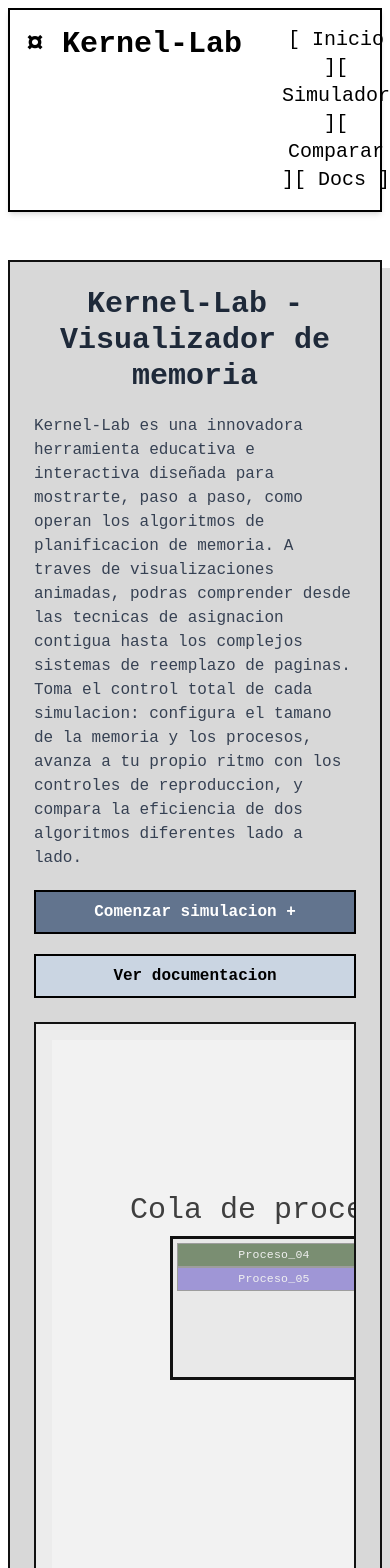
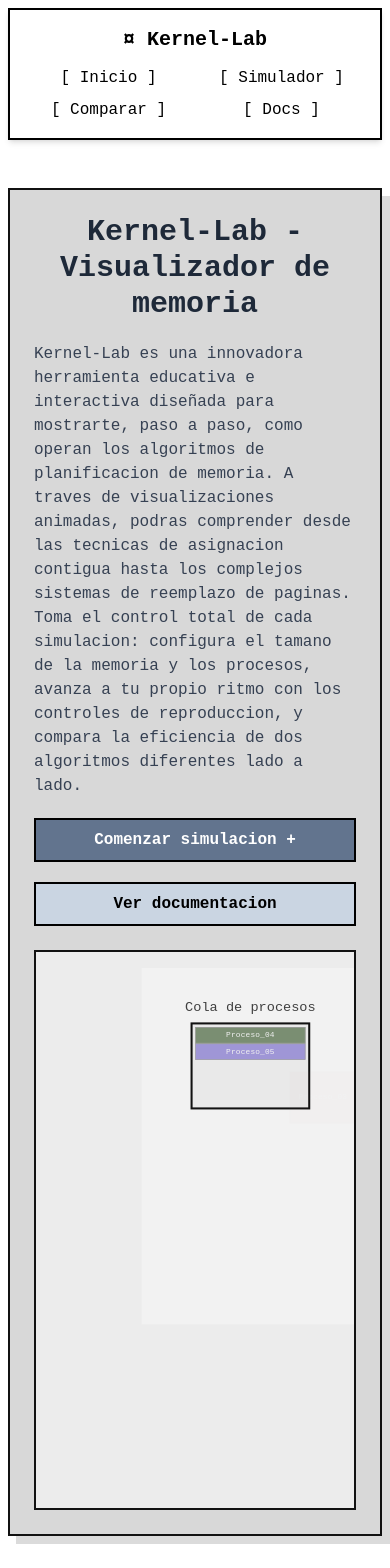
Before and after one commit to Cutro2K/KernelLab, a React (Vite) app: page / in a window 390 px wide. Shown: the top 1568 px of the page. Built offline with nearby package versions, Linux system fonts and the light colour scheme.

Commit message:
cambios para mobile

```diff
--- a/src/App.tsx
+++ b/src/App.tsx
@@ -9,13 +9,13 @@ function App() {
   return (
     <Router>
       {/* Barra de navegación base (usando un poco de Tailwind) */}
-      <nav className="flex flex-row @container border-2 mx-2 my-2 p-4 gap-6 shadow-md font-inconsolata">
-        <div className="font-bold max-w-full @[1000px]:absolute min-w-fit text-3xl mr-4">&curren; Kernel-Lab</div>
-        <div className="w-full text-center">
-          <Link to="/" className="hover:font-bold text-xl">[ Inicio ]</Link>
-          <Link to="/simulator" className="hover:font-bold text-xl">[ Simulador ]</Link>
-          <Link to="/comparison" className="hover:font-bold text-xl">[ Comparar ]</Link>
-          <Link to="/about" className="hover:font-bold text-xl">[ Docs ]</Link>
+      <nav className="mx-2 my-2 flex flex-col gap-3 border-2 p-4 shadow-md font-inconsolata min-[900px]:relative min-[900px]:flex-row min-[900px]:items-center min-[900px]:gap-6">
+        <div className="mr-0 min-w-fit text-center text-2xl font-bold max-[420px]:text-xl min-[900px]:mr-4 min-[900px]:text-3xl">&curren; Kernel-Lab</div>
+        <div className="grid w-full grid-cols-2 gap-2 text-center min-[900px]:flex min-[900px]:justify-center min-[900px]:gap-5">
+          <Link to="/" className="text-base hover:font-bold min-[900px]:text-xl">[ Inicio ]</Link>
+          <Link to="/simulator" className="text-base hover:font-bold min-[900px]:text-xl">[ Simulador ]</Link>
+          <Link to="/comparison" className="text-base hover:font-bold min-[900px]:text-xl">[ Comparar ]</Link>
+          <Link to="/about" className="text-base hover:font-bold min-[900px]:text-xl">[ Docs ]</Link>
         </div>
       </nav>
 
--- a/src/algorithms/allocation/bestFit.ts
+++ b/src/algorithms/allocation/bestFit.ts
@@ -36,9 +36,12 @@ export function bestFitCon(processes: Process[], memoryState: MemoryBlock[], _pa
 
     while (pending.length > 0 || hasRunningProcesses(state)) {
         let didRelease = false;
+        const releasedProcessNames: string[] = [];
+        let allocatedProcessName: string | null = null;
 
         for (const block of state) {
             if (!block.isFree && block.process && step >= block.process.arrivalTime + block.process.duration) {
+                releasedProcessNames.push(block.process.name);
                 block.isFree = true;
                 block.process = null;
                 didRelease = true;
@@ -87,6 +90,7 @@ export function bestFitCon(processes: Process[], memoryState: MemoryBlock[], _pa
                     ...selectedProcess,
                     arrivalTime: step,
                 };
+                allocatedProcessName = selectedProcess.name;
 
                 targetBlock.isFree = false;
                 targetBlock.process = allocatedProcess;
@@ -114,11 +118,26 @@ export function bestFitCon(processes: Process[], memoryState: MemoryBlock[], _pa
             .filter((process) => process.arrivalTime <= step)
             .map((process) => ({ ...process }));
 
+        const descriptionParts: string[] = [];
+        if (releasedProcessNames.length > 0) {
+            descriptionParts.push(`Liberados: ${releasedProcessNames.join(', ')}.`);
+        }
+        if (allocatedProcessName) {
+            descriptionParts.push(`Asignacion (Best Fit): ${allocatedProcessName} en el bloque mas ajustado.`);
+        }
+        if (!allocatedProcessName && waitingQueue.length > 0) {
+            descriptionParts.push(`En espera: ${waitingQueue.map((process) => process.name).join(', ')}.`);
+        }
+        if (descriptionParts.length === 0) {
+            descriptionParts.push('Estado: procesos en ejecucion.');
+        }
+
         steps.push({
             stepNumber: step,
             memoryState: cloneMemoryState(state),
             processQueue: waitingQueue,
             stats: buildStepStats(state, _params.totalMemory),
+            description: descriptionParts.join(' '),
         });
 
         const hasFutureArrivals = pending.some((process) => process.arrivalTime > step);
@@ -127,6 +146,7 @@ export function bestFitCon(processes: Process[], memoryState: MemoryBlock[], _pa
             .some((process) => state.some((block) => block.isFree && block.size >= process.size));
 
         if (!hasRunningProcesses(state) && !hasFutureArrivals && !hasAnyFitNow && pending.length > 0) {
+            steps[steps.length - 1].description = 'Bloqueo: quedan procesos en cola y no hay bloque contiguo suficiente.';
             break;
         }
 
--- a/src/algorithms/allocation/firstFit.ts
+++ b/src/algorithms/allocation/firstFit.ts
@@ -36,9 +36,12 @@ export function firstFitCon(processes: Process[], memoryState: MemoryBlock[], _p
 
     while (pending.length > 0 || hasRunningProcesses(state)) {
         let didRelease = false;
+        const releasedProcessNames: string[] = [];
+        let allocatedProcessName: string | null = null;
 
         for (const block of state) {
             if (!block.isFree && block.process && step >= block.process.arrivalTime + block.process.duration) {
+                releasedProcessNames.push(block.process.name);
                 block.isFree = true;
                 block.process = null;
                 didRelease = true;
@@ -74,6 +77,7 @@ export function firstFitCon(processes: Process[], memoryState: MemoryBlock[], _p
                     ...selectedProcess,
                     arrivalTime: step,
                 };
+                allocatedProcessName = selectedProcess.name;
 
                 targetBlock.isFree = false;
                 targetBlock.process = allocatedProcess;
@@ -101,11 +105,26 @@ export function firstFitCon(processes: Process[], memoryState: MemoryBlock[], _p
             .filter((process) => process.arrivalTime <= step)
             .map((process) => ({ ...process }));
 
+        const descriptionParts: string[] = [];
+        if (releasedProcessNames.length > 0) {
+            descriptionParts.push(`Liberados: ${releasedProcessNames.join(', ')}.`);
+        }
+        if (allocatedProcessName) {
+            descriptionParts.push(`Asignacion (First Fit): ${allocatedProcessName} en el primer bloque compatible.`);
+        }
+        if (!allocatedProcessName && waitingQueue.length > 0) {
+            descriptionParts.push(`En espera: ${waitingQueue.map((process) => process.name).join(', ')}.`);
+        }
+        if (descriptionParts.length === 0) {
+            descriptionParts.push('Estado: procesos en ejecucion.');
+        }
+
         steps.push({
             stepNumber: step,
             memoryState: cloneMemoryState(state),
             processQueue: waitingQueue,
             stats: buildStepStats(state, _params.totalMemory),
+            description: descriptionParts.join(' '),
         });
 
         const hasFutureArrivals = pending.some((process) => process.arrivalTime > step);
@@ -114,6 +133,7 @@ export function firstFitCon(processes: Process[], memoryState: MemoryBlock[], _p
             .some((process) => state.some((block) => block.isFree && block.size >= process.size));
 
         if (!hasRunningProcesses(state) && !hasFutureArrivals && !hasAnyFitNow && pending.length > 0) {
+            steps[steps.length - 1].description = 'Bloqueo: quedan procesos en cola y no hay bloque contiguo suficiente.';
             break;
         }
 
--- a/src/algorithms/allocation/nextFit.ts
+++ b/src/algorithms/allocation/nextFit.ts
@@ -37,9 +37,12 @@ export function nextFitCon(processes: Process[], memoryState: MemoryBlock[], _pa
 
 	while (pending.length > 0 || hasRunningProcesses(state)) {
 		let didRelease = false;
+		const releasedProcessNames: string[] = [];
+		let allocatedProcessName: string | null = null;
 
 		for (const block of state) {
 			if (!block.isFree && block.process && step >= block.process.arrivalTime + block.process.duration) {
+				releasedProcessNames.push(block.process.name);
 				block.isFree = true;
 				block.process = null;
 				didRelease = true;
@@ -89,6 +92,7 @@ export function nextFitCon(processes: Process[], memoryState: MemoryBlock[], _pa
 					...selectedProcess,
 					arrivalTime: step,
 				};
+				allocatedProcessName = selectedProcess.name;
 
 				targetBlock.isFree = false;
 				targetBlock.process = allocatedProcess;
@@ -119,11 +123,26 @@ export function nextFitCon(processes: Process[], memoryState: MemoryBlock[], _pa
 			.filter((process) => process.arrivalTime <= step)
 			.map((process) => ({ ...process }));
 
+		const descriptionParts: string[] = [];
+		if (releasedProcessNames.length > 0) {
+			descriptionParts.push(`Liberados: ${releasedProcessNames.join(', ')}.`);
+		}
+		if (allocatedProcessName) {
+			descriptionParts.push(`Asignacion (Next Fit): ${allocatedProcessName} desde el ultimo puntero de busqueda.`);
+		}
+		if (!allocatedProcessName && waitingQueue.length > 0) {
+			descriptionParts.push(`En espera: ${waitingQueue.map((process) => process.name).join(', ')}.`);
+		}
+		if (descriptionParts.length === 0) {
+			descriptionParts.push('Estado: procesos en ejecucion.');
+		}
+
 		steps.push({
 			stepNumber: step,
 			memoryState: cloneMemoryState(state),
 			processQueue: waitingQueue,
 			stats: buildStepStats(state, _params.totalMemory),
+			description: descriptionParts.join(' '),
 		});
 
 		const hasFutureArrivals = pending.some((process) => process.arrivalTime > step);
@@ -132,6 +151,7 @@ export function nextFitCon(processes: Process[], memoryState: MemoryBlock[], _pa
 			.some((process) => state.some((block) => block.isFree && block.size >= process.size));
 
 		if (!hasRunningProcesses(state) && !hasFutureArrivals && !hasAnyFitNow && pending.length > 0) {
+			steps[steps.length - 1].description = 'Bloqueo: quedan procesos en cola y no hay bloque contiguo suficiente.';
 			break;
 		}
 
--- a/src/algorithms/allocation/worstFit.ts
+++ b/src/algorithms/allocation/worstFit.ts
@@ -36,9 +36,12 @@ export function worstFitCon(processes: Process[], memoryState: MemoryBlock[], _p
 
 	while (pending.length > 0 || hasRunningProcesses(state)) {
 		let didRelease = false;
+		const releasedProcessNames: string[] = [];
+		let allocatedProcessName: string | null = null;
 
 		for (const block of state) {
 			if (!block.isFree && block.process && step >= block.process.arrivalTime + block.process.duration) {
+				releasedProcessNames.push(block.process.name);
 				block.isFree = true;
 				block.process = null;
 				didRelease = true;
@@ -86,6 +89,7 @@ export function worstFitCon(processes: Process[], memoryState: MemoryBlock[], _p
 					...selectedProcess,
 					arrivalTime: step,
 				};
+				allocatedProcessName = selectedProcess.name;
 
 				targetBlock.isFree = false;
 				targetBlock.process = allocatedProcess;
@@ -113,11 +117,26 @@ export function worstFitCon(processes: Process[], memoryState: MemoryBlock[], _p
 			.filter((process) => process.arrivalTime <= step)
 			.map((process) => ({ ...process }));
 
+		const descriptionParts: string[] = [];
+		if (releasedProcessNames.length > 0) {
+			descriptionParts.push(`Liberados: ${releasedProcessNames.join(', ')}.`);
+		}
+		if (allocatedProcessName) {
+			descriptionParts.push(`Asignacion (Worst Fit): ${allocatedProcessName} en el bloque libre mas grande.`);
+		}
+		if (!allocatedProcessName && waitingQueue.length > 0) {
+			descriptionParts.push(`En espera: ${waitingQueue.map((process) => process.name).join(', ')}.`);
+		}
+		if (descriptionParts.length === 0) {
+			descriptionParts.push('Estado: procesos en ejecucion.');
+		}
+
 		steps.push({
 			stepNumber: step,
 			memoryState: cloneMemoryState(state),
 			processQueue: waitingQueue,
 			stats: buildStepStats(state, _params.totalMemory),
+			description: descriptionParts.join(' '),
 		});
 
 		const hasFutureArrivals = pending.some((process) => process.arrivalTime > step);
@@ -126,6 +145,7 @@ export function worstFitCon(processes: Process[], memoryState: MemoryBlock[], _p
 			.some((process) => state.some((block) => block.isFree && block.size >= process.size));
 
 		if (!hasRunningProcesses(state) && !hasFutureArrivals && !hasAnyFitNow && pending.length > 0) {
+			steps[steps.length - 1].description = 'Bloqueo: quedan procesos en cola y no hay bloque contiguo suficiente.';
 			break;
 		}
 
--- a/src/algorithms/segmentation/segmentation.ts
+++ b/src/algorithms/segmentation/segmentation.ts
@@ -148,6 +148,10 @@ export function segmentationSimulation(processes: Process[], memoryState: Memory
 	let step = 0;
 
 	while (true) {
+		const releasedProcessNames: string[] = [];
+		const loadedSegmentNames: string[] = [];
+		const startedProcessNames: string[] = [];
+
 		let didRelease = false;
 		for (const runtime of processRuntime.values()) {
 			if (runtime.completed || runtime.startedAt === null) {
@@ -172,6 +176,7 @@ export function segmentationSimulation(processes: Process[], memoryState: Memory
 
 			runtime.completed = true;
 			runtime.startedAt = null;
+			releasedProcessNames.push(runtime.process.name);
 		}
 
 		if (didRelease) {
@@ -205,6 +210,7 @@ export function segmentationSimulation(processes: Process[], memoryState: Memory
 			const targetBlock = state[freeBlockIndex];
 			targetBlock.isFree = false;
 			targetBlock.process = toProcess(segment, step);
+			loadedSegmentNames.push(`${segment.parentProcessName}-${segment.segmentType}`);
 
 			if (targetBlock.size > segment.size) {
 				const remainingSize = targetBlock.size - segment.size;
@@ -239,6 +245,7 @@ export function segmentationSimulation(processes: Process[], memoryState: Memory
 
 			if (runtime.loadedSegments === runtime.totalSegments) {
 				runtime.startedAt = step;
+				startedProcessNames.push(runtime.process.name);
 			}
 		}
 
@@ -246,11 +253,29 @@ export function segmentationSimulation(processes: Process[], memoryState: Memory
 			.filter((runtime) => !runtime.completed && runtime.startedAt === null && step >= runtime.process.arrivalTime)
 			.map((runtime) => ({ ...runtime.process }));
 
+		const descriptionParts: string[] = [];
+		if (releasedProcessNames.length > 0) {
+			descriptionParts.push(`Liberados: ${releasedProcessNames.join(', ')}.`);
+		}
+		if (loadedSegmentNames.length > 0) {
+			descriptionParts.push(`Cargados (${strategy}): ${loadedSegmentNames.join(', ')}.`);
+		}
+		if (startedProcessNames.length > 0) {
+			descriptionParts.push(`En ejecucion: ${startedProcessNames.join(', ')}.`);
+		}
+		if (waitingParents.length > 0 && loadedSegmentNames.length === 0) {
+			descriptionParts.push(`En espera: ${waitingParents.map((process) => process.name).join(', ')}.`);
+		}
+		if (descriptionParts.length === 0) {
+			descriptionParts.push('Estado: segmentacion en ejecucion.');
+		}
+
 		steps.push({
 			stepNumber: step,
 			memoryState: cloneMemoryState(state),
 			processQueue: waitingParents,
 			stats: buildStepStats(state, config.totalMemory),
+			description: descriptionParts.join(' '),
 		});
 
 		const hasFutureArrivals = Array.from(processRuntime.values()).some(
@@ -259,6 +284,15 @@ export function segmentationSimulation(processes: Process[], memoryState: Memory
 		const hasRunningProcesses = Array.from(processRuntime.values()).some(
 			(runtime) => !runtime.completed && runtime.startedAt !== null,
 		);
+		const hasArrivedPendingSegments = pending.some((segment) => segment.arrivalTime <= step);
+		const hasAnyFitNow = pending
+			.filter((segment) => segment.arrivalTime <= step)
+			.some((segment) => selectFreeBlockIndex(state, segment.size, strategy, nextFitStartIndex) !== -1);
+
+		if (!hasRunningProcesses && !hasFutureArrivals && hasArrivedPendingSegments && !hasAnyFitNow) {
+			steps[steps.length - 1].description = 'Bloqueo: quedan segmentos en cola y no hay huecos contiguos para ubicarlos.';
+			break;
+		}
 
 		if (!hasRunningProcesses && !hasFutureArrivals && isOnlyOsOccupied(state)) {
 			break;
--- a/src/pages/Home.tsx
+++ b/src/pages/Home.tsx
@@ -213,11 +213,14 @@ export default function Home() {
         </Link>
       </div>
 
-      <div className="mt-6 overflow-x-auto border-2 border-[#111] bg-[#ececec] p-4">
-        <div ref={sceneRef} className="relative mx-auto flex min-w-215 items-start justify-center gap-24 bg-[#f2f2f2] px-14 py-10">
-          <section className="flex flex-col items-center pt-28">
-            <p className="mb-2 text-center text-3xl text-[#3f3f3f]">Cola de procesos</p>
-            <div ref={queueBoxRef} className="relative h-36 w-52 overflow-hidden border-[3px] border-[#111] bg-[#e9e9e9] p-1">
+      <div className="mt-6 overflow-x-hidden border-2 border-[#111] bg-[#ececec] p-4">
+        <div
+          ref={sceneRef}
+          className="relative mx-auto flex min-w-0 items-start justify-center gap-24 bg-[#f2f2f2] px-14 py-10 max-[640px]:w-140 max-[640px]:origin-top max-[640px]:scale-[0.68] max-[640px]:gap-8 max-[640px]:px-5 max-[640px]:py-5"
+        >
+          <section className="flex flex-col items-center pt-28 max-[640px]:pt-6">
+            <p className="mb-2 text-center text-3xl text-[#3f3f3f] max-[640px]:text-xl">Cola de procesos</p>
+            <div ref={queueBoxRef} className="relative h-36 w-52 overflow-hidden border-[3px] border-[#111] bg-[#e9e9e9] p-1 max-[640px]:h-32 max-[640px]:w-44">
               <AnimatePresence>
                 {queue.map((process, index) => (
                   <motion.div
@@ -242,9 +245,9 @@ export default function Home() {
             </div>
           </section>
 
-          <section className="flex w-80 flex-col items-center">
-            <p className="mb-2 w-full text-center text-3xl text-[#3f3f3f]">Memoria</p>
-            <div ref={memoryGridRef} className="grid h-130 w-44 grid-rows-16 border-[3px] border-[#111] bg-[#ececec] p-1">
+          <section className="flex w-80 flex-col items-center max-[640px]:w-52">
+            <p className="mb-2 w-full text-center text-3xl text-[#3f3f3f] max-[640px]:text-xl">Memoria</p>
+            <div ref={memoryGridRef} className="grid h-130 w-44 grid-rows-16 border-[3px] border-[#111] bg-[#ececec] p-1 max-[640px]:h-112 max-[640px]:w-36">
               {memory.map((block) => (
                 <div key={block.id} className="overflow-visible border border-[#a6a6a6] bg-[#d9d9d9]">
                   {block.processId ? (
```
Also changed, not shown: src/algorithms/allocation/buddySystem.ts (+17 -8 lines), src/algorithms/paging/paging.ts (+26 -0 lines).
